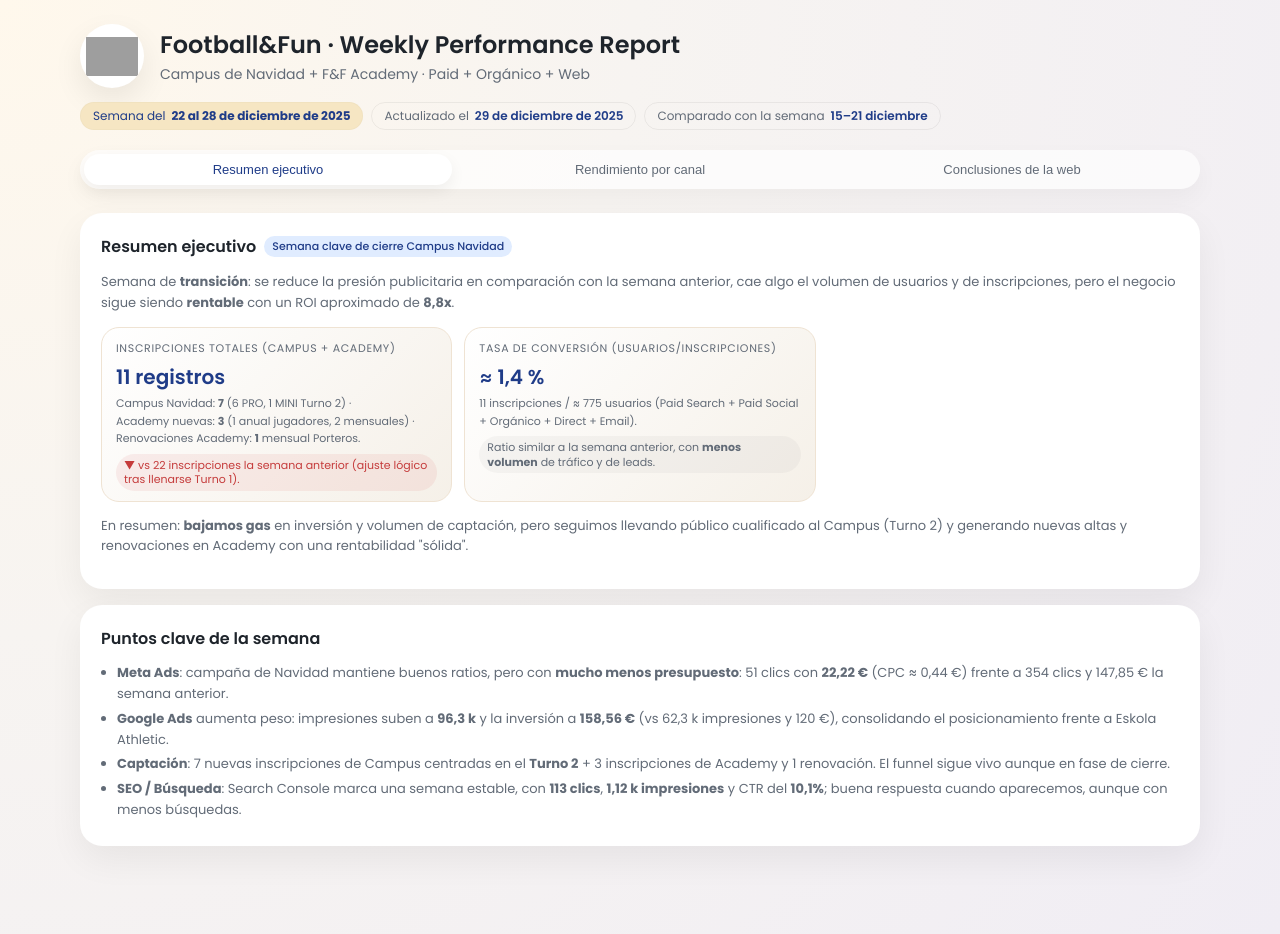
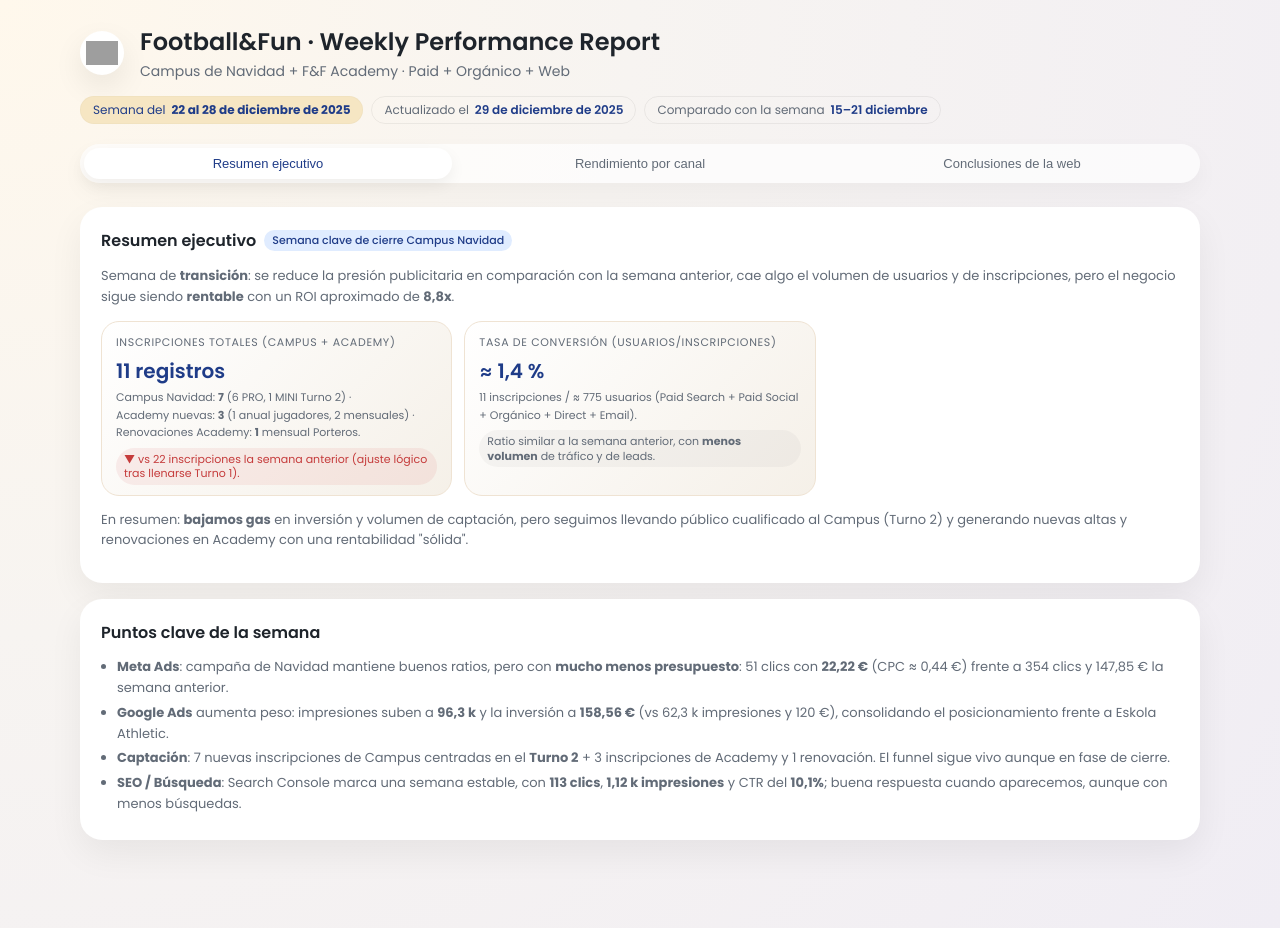
Before and after one commit to jmateos0003/Reporting, a plain HTML site: page index.html in a window 1280 px wide. Drawn offline with Linux system fonts and the light colour scheme; grey boxes are pictures that could not be loaded.

Commit message:
Update index.html

```diff
--- a/index.html
+++ b/index.html
@@ -51,8 +51,8 @@
     }
 
   .logo {
-  width: 64px;
-  height: 64px;
+  width: 44px;
+  height: 44px;
   border-radius: 999px;
   background: #ffffff;
   display: flex;
```
